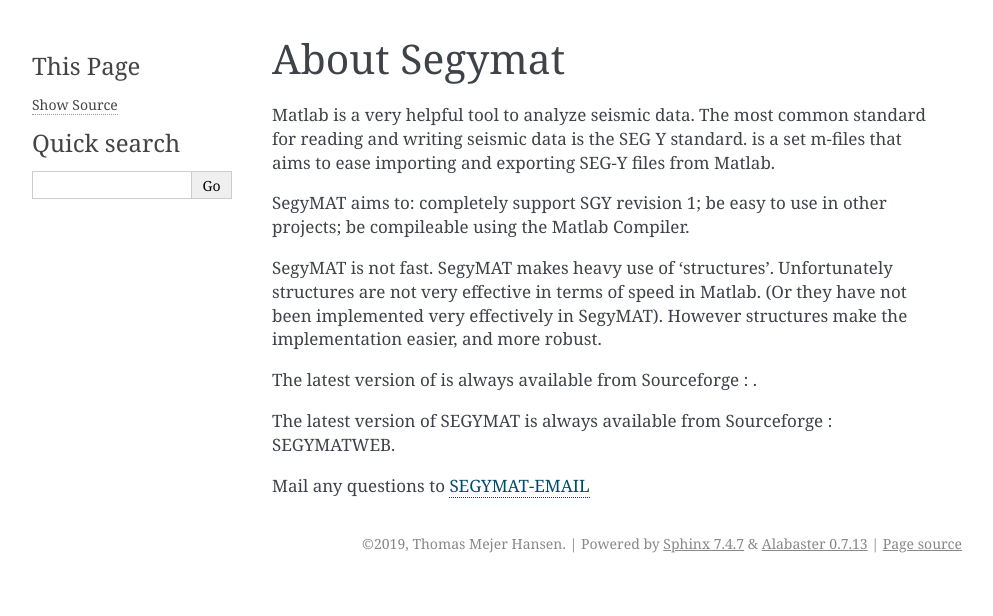
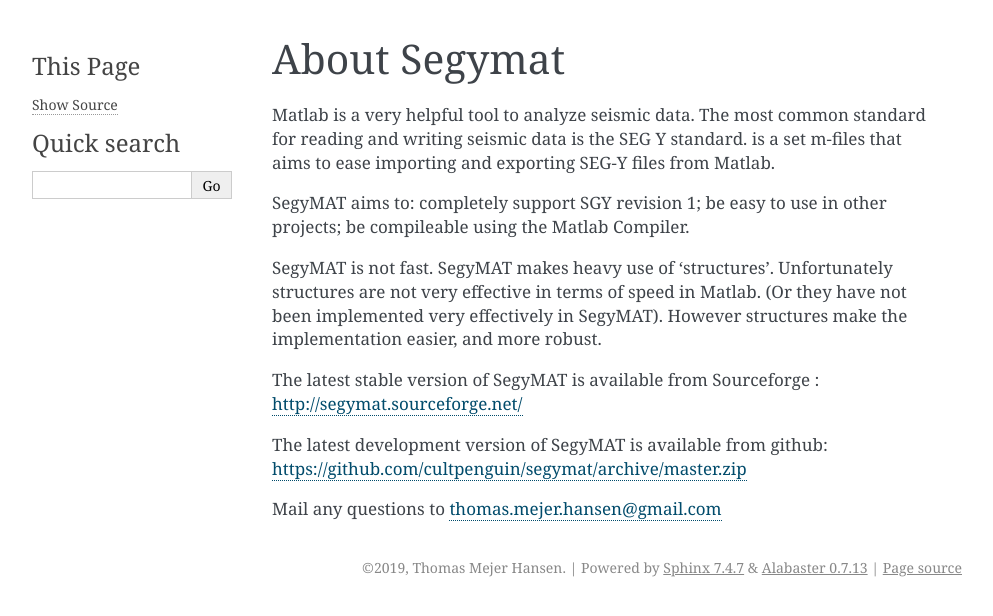
Before and after one commit to cultpenguin/segymat, a Sphinx documentation site: the page built from docs/source/preface.rst, in a window 1280 px wide. Shown: the top 616 px of the page, without its empty margins (148-1141 px from the left). Built offline with Sphinx 7.4.7, drawn with Linux system fonts in a browser that asks for light colours; formulas are drawn with MathJax 3.

Commit message:
Update preface.rst

```diff
--- a/docs/source/preface.rst
+++ b/docs/source/preface.rst
@@ -14,9 +14,9 @@
 Matlab. (Or they have not been implemented very effectively in SegyMAT).
 However structures make the implementation easier, and more robust.
 
-The latest version of is always available from Sourceforge : .
+The latest stable version of SegyMAT is available from Sourceforge :
+http://segymat.sourceforge.net/
 
-The latest version of SEGYMAT is always available from Sourceforge :
-SEGYMATWEB.
+The latest development version of SegyMAT is available from github: https://github.com/cultpenguin/segymat/archive/master.zip
 
-Mail any questions to `SEGYMAT-EMAIL <mailto:&segymat-email;>`__
+Mail any questions to thomas.mejer.hansen@gmail.com
```
